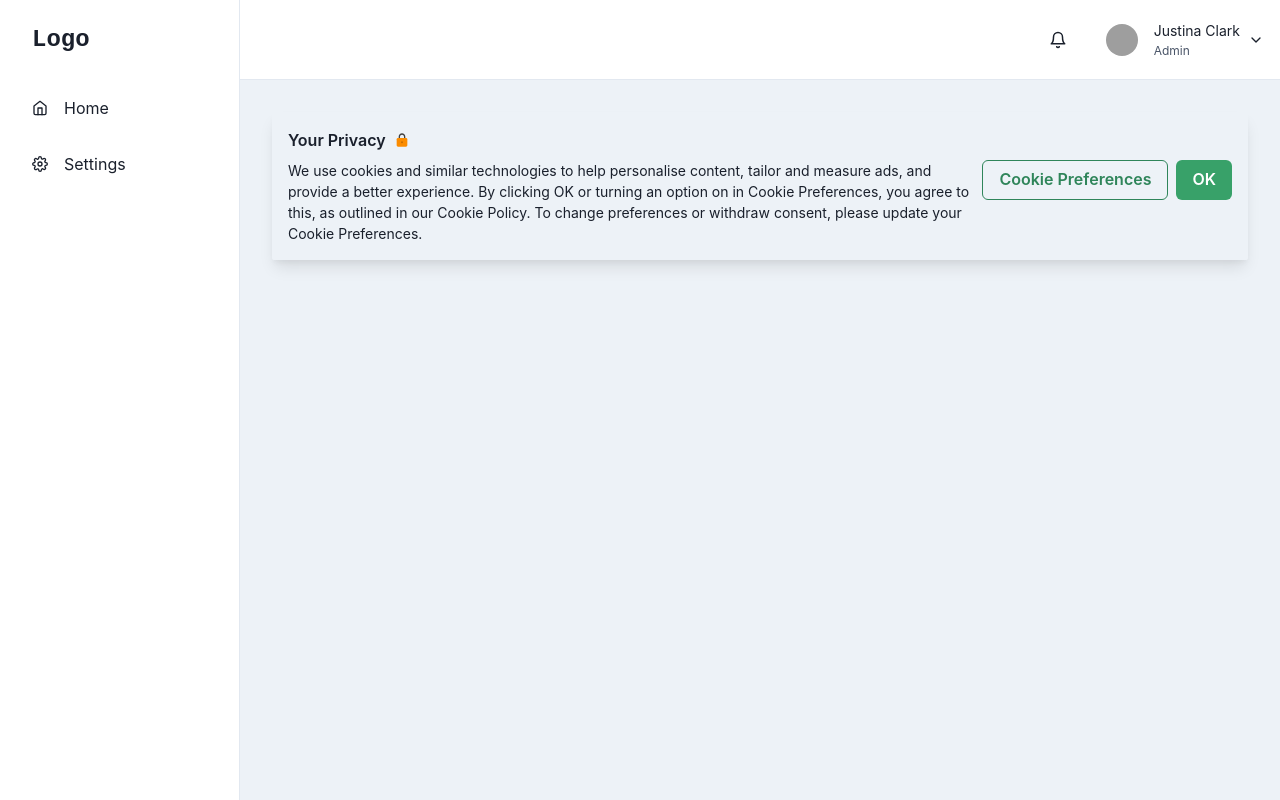
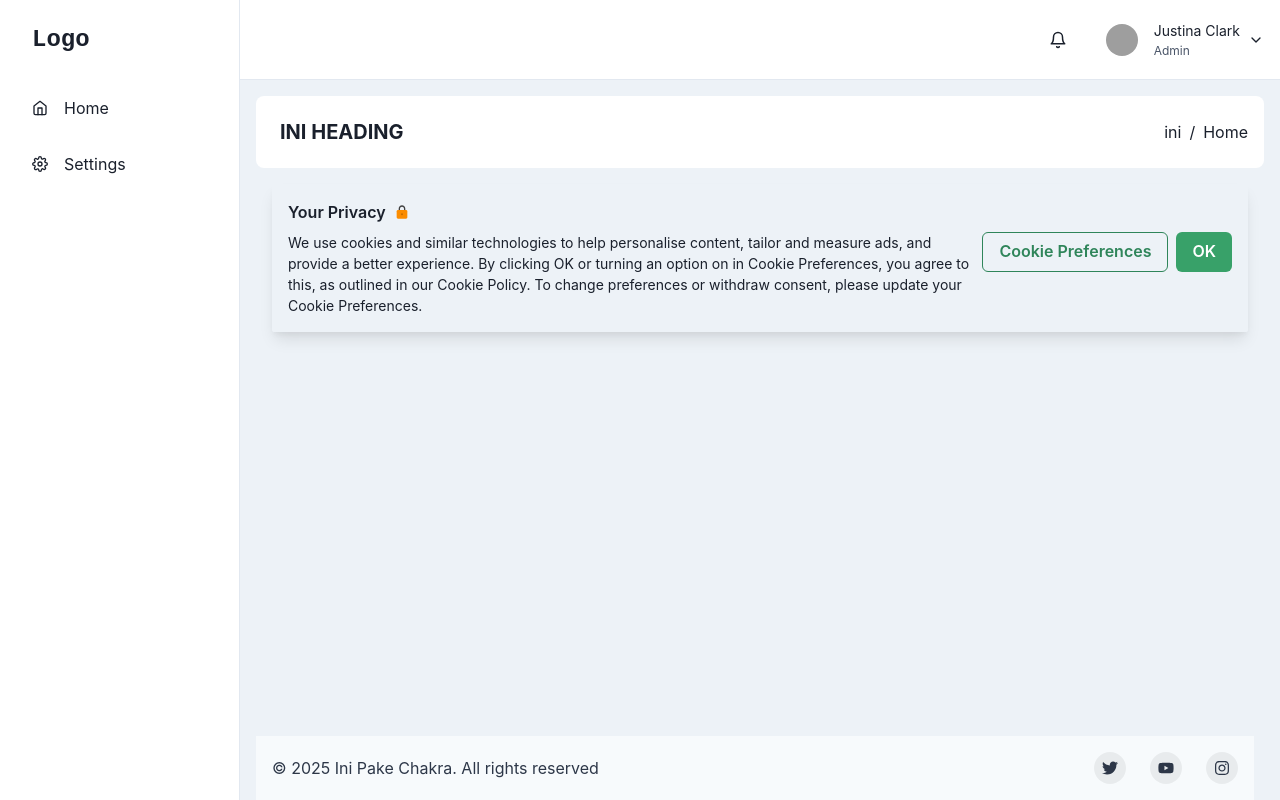
Before and after one commit to Dzakkk/next-4, a Next.js app: page /home in a window 1280 px wide. Built offline with nearby package versions, Linux system fonts and the light colour scheme; grey boxes are pictures that could not be loaded.

Commit message:
ini nambah breadcrumbs

```diff
--- a/src/app/(pages)/home/page.tsx
+++ b/src/app/(pages)/home/page.tsx
@@ -1,12 +1,28 @@
-"use client"
+"use client";
 
-import SidebarWithHeader from "@/app/components/sidebar"
-import { Button, Stack, Text } from "@chakra-ui/react"
-import { FcLock } from "react-icons/fc"
+import BreadCrumbs from "@/app/components/breadcrumbs";
+import SmallWithSocial from "@/app/components/footer";
+import Header from "@/app/components/heading";
+import SidebarWithHeader from "@/app/components/sidebar";
+import { Button, Stack, Text } from "@chakra-ui/react";
+import { FcLock } from "react-icons/fc";
+
+interface LinkItemProps {
+    name: string;
+    location: string;
+}
+
+const LinkItems: Array<LinkItemProps> = [
+    { name: "ini", location: "/home" },
+    { name: "Home", location: "/home" },
+];
 
 const Home = () => {
-    return(
+    return (
         <SidebarWithHeader>
+            <Header>
+                <BreadCrumbs items={LinkItems} />
+            </Header>
             <Stack p="4" boxShadow="lg" m="4" borderRadius="sm">
                 <Stack direction="row" alignItems="center">
                     <Text fontWeight="semibold">Your Privacy</Text>
@@ -29,8 +45,9 @@ const Home = () => {
                     </Stack>
                 </Stack>
             </Stack>
+            <SmallWithSocial />
         </SidebarWithHeader>
-    )
-}
+    );
+};
 
-export default Home
+export default Home;
--- /dev/null
+++ b/src/app/components/breadcrumbs.tsx
@@ -0,0 +1,20 @@
+import { Breadcrumb, BreadcrumbItem, BreadcrumbLink } from "@chakra-ui/react";
+
+interface LinkItemProps {
+    name: string;
+    location: string;
+}
+
+const BreadCrumbs = ({ items }: { items: LinkItemProps[] }) => {
+    return (
+        <Breadcrumb spacing="8px" separator="/">
+            {items.map((item, index) => (
+                <BreadcrumbItem key={index}>
+                    <BreadcrumbLink href={item.location}>{item.name}</BreadcrumbLink>
+                </BreadcrumbItem>
+            ))}
+        </Breadcrumb>
+    );
+};
+
+export default BreadCrumbs;
--- /dev/null
+++ b/src/app/components/footer.tsx
@@ -0,0 +1,77 @@
+'use client'
+
+import {
+    Box,
+    chakra,
+    Container,
+    Stack,
+    Text,
+    useColorModeValue,
+    VisuallyHidden,
+} from '@chakra-ui/react'
+import { FaInstagram, FaTwitter, FaYoutube } from 'react-icons/fa'
+import { ReactNode } from 'react'
+
+const SocialButton = ({
+    children,
+    label,
+    href,
+}: {
+    children: ReactNode
+    label: string
+    href: string
+}) => {
+    return (
+        <chakra.button
+            bg={useColorModeValue('blackAlpha.100', 'whiteAlpha.100')}
+            rounded={'full'}
+            w={8}
+            h={8}
+            cursor={'pointer'}
+            as={'a'}
+            href={href}
+            display={'inline-flex'}
+            alignItems={'center'}
+            justifyContent={'center'}
+            transition={'background 0.3s ease'}
+            _hover={{
+                bg: useColorModeValue('blackAlpha.200', 'whiteAlpha.200'),
+            }}>
+            <VisuallyHidden>{label}</VisuallyHidden>
+            {children}
+        </chakra.button>
+    )
+}
+
+export default function SmallWithSocial() {
+    return (
+        <Box
+            bottom="0"
+            position={'fixed'}
+            w={'78%'}
+            bg={useColorModeValue('gray.50', 'gray.900')}
+            color={useColorModeValue('gray.700', 'gray.200')}>
+            <Container
+                as={Stack}
+                maxW={'6xl'}
+                py={4}
+                direction={{ base: 'column', md: 'row' }}
+                spacing={4}
+                justify={{ base: 'center', md: 'space-between' }}
+                align={{ base: 'center', md: 'center' }}>
+                <Text>© 2025 Ini Pake Chakra. All rights reserved</Text>
+                <Stack direction={'row'} spacing={6}>
+                    <SocialButton label={'Twitter'} href={'#'}>
+                        <FaTwitter />
+                    </SocialButton>
+                    <SocialButton label={'YouTube'} href={'#'}>
+                        <FaYoutube />
+                    </SocialButton>
+                    <SocialButton label={'Instagram'} href={'#'}>
+                        <FaInstagram />
+                    </SocialButton>
+                </Stack>
+            </Container>
+        </Box>
+    )
+}
--- /dev/null
+++ b/src/app/components/heading.tsx
@@ -0,0 +1,19 @@
+import { Box, Flex, Heading, Spacer } from "@chakra-ui/react";
+
+interface HeaderProps {
+    children?: React.ReactNode;
+}
+
+const Header = ({ children }: HeaderProps) => {
+    return (
+        <Flex minWidth='max-content' alignItems='center' gap='2' bgColor={"white"} p={"4"} rounded={"lg"}>
+            <Box p='2'>
+                <Heading size='md'>INI HEADING</Heading>
+            </Box>
+            <Spacer />
+            {children}
+        </Flex>
+    );
+};
+
+export default Header;
```
Also changed, not shown: src/app/(pages)/setting/page.tsx (+19 -3 lines). Lines whose indentation alone changed are shown as unchanged.
